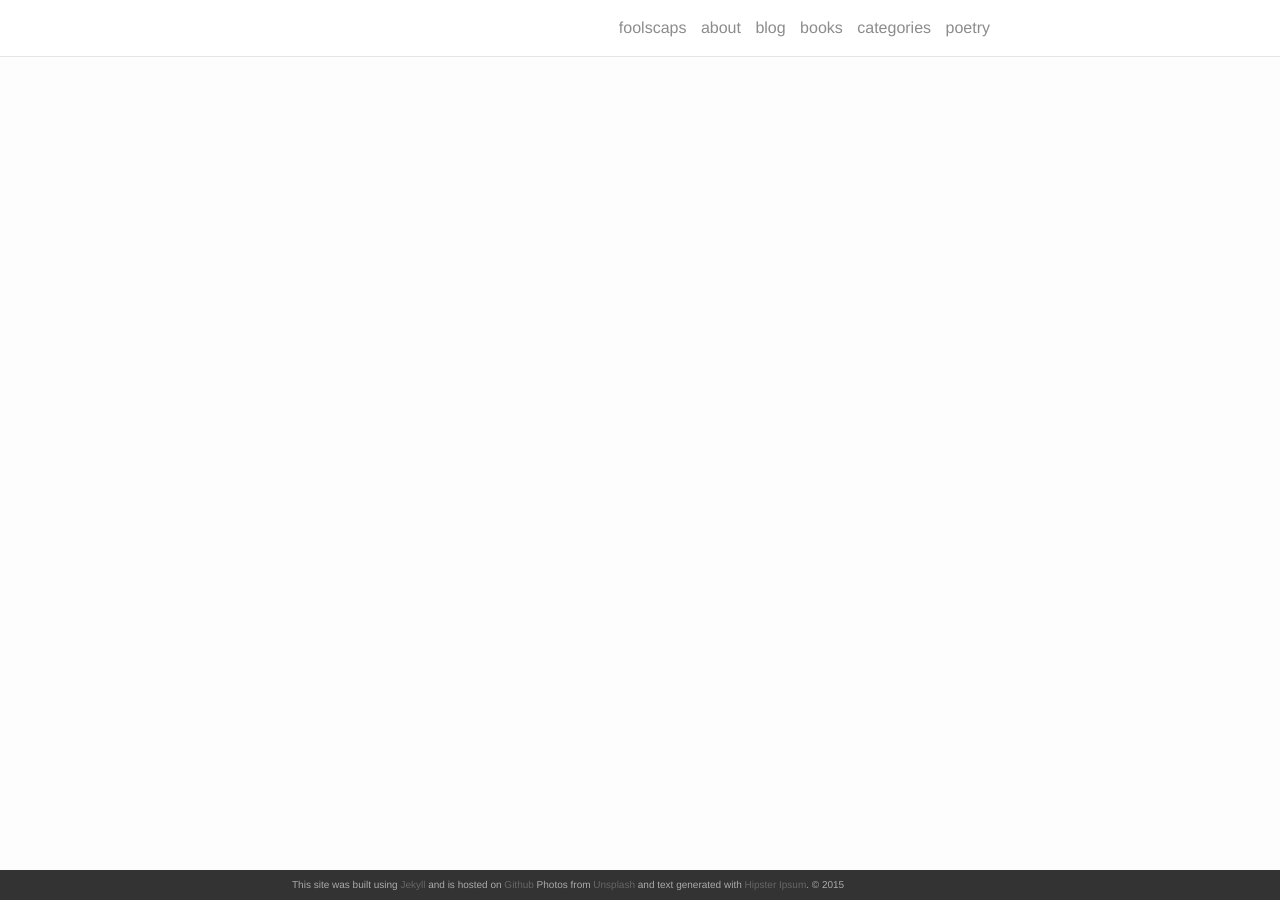
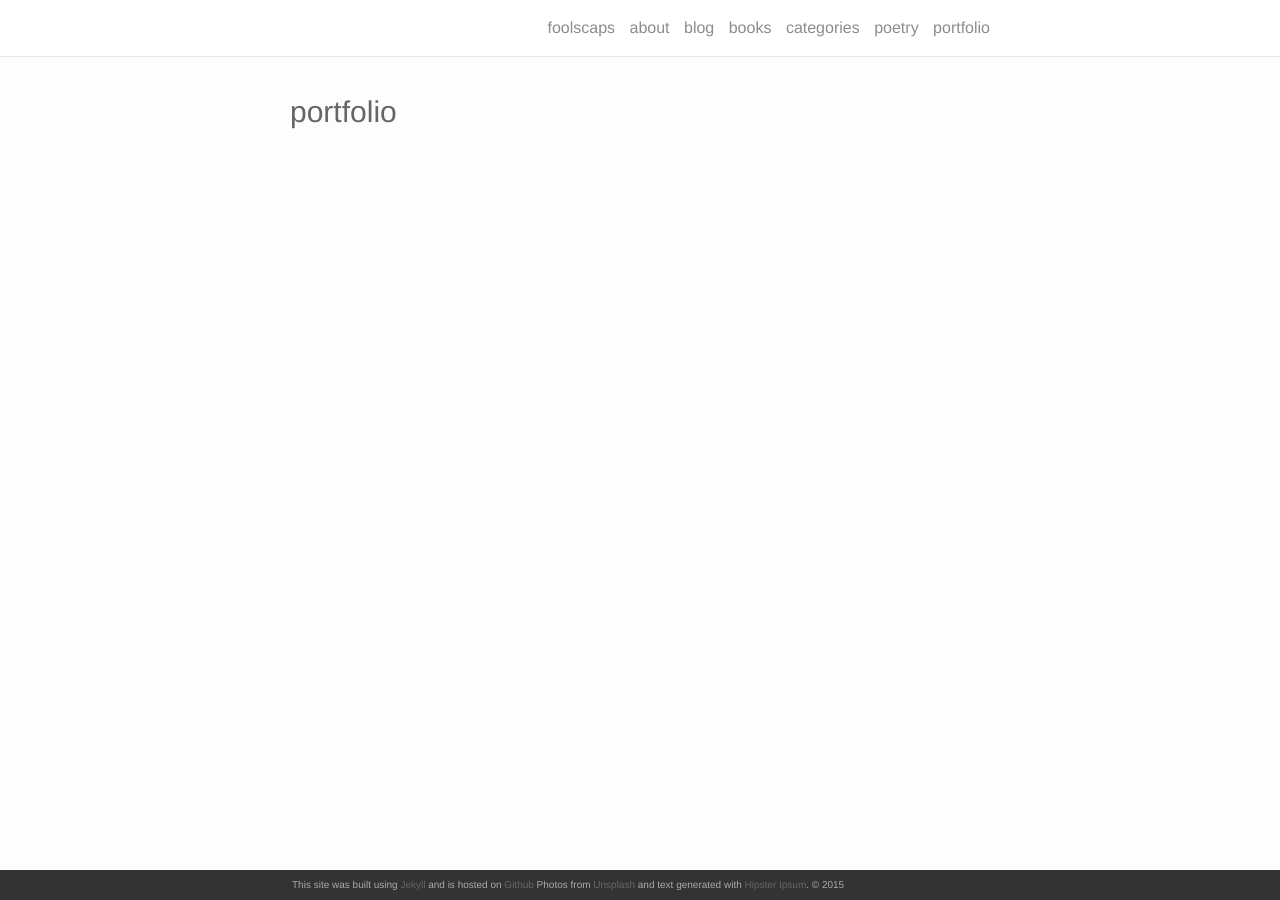
Before and after one commit to foolscaps/foolscaps.github.io, a Jekyll site: the page built from portfolio.md, in a window 1280 px wide. Built offline with Jekyll 4.4.1, drawn with Linux system fonts in a browser that asks for light colours; nearby versions of some CDN libraries.

Commit message:
Update portfolio.md

```diff
--- a/portfolio.md
+++ b/portfolio.md
@@ -1,6 +1,6 @@
 ---
 layout: page
-title: #portfolio
+title: portfolio
 permalink: /portfolio/
 ---
 
```
